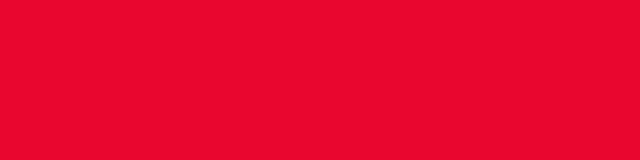
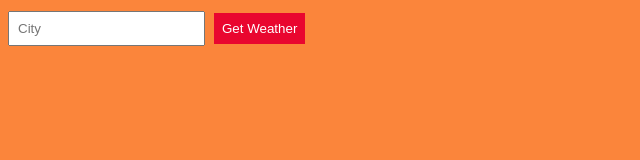
Before and after one commit to newhorizon-tech/weather-app, a website built with webpack: page dist/index.html in a window 1280 px wide. Shown: the whole page, without its empty margins (0-640 px from the left). Built offline with nearby package versions, Linux system fonts and the light colour scheme.

Commit message:
Add basic layout to webpage

```diff
--- a/src/style.scss
+++ b/src/style.scss
@@ -1,6 +1,19 @@
 $bright-pink : #e9062f;
+$light-orange : #fb853b;
 
 
 body{
+  background-color: $light-orange;
+}
+
+button {
+  color: white;
   background-color: $bright-pink;
+  border: none;
+  padding: 8px;
+  margin: 5px;
 }
+
+input {
+  padding: 8px;
+}
```
Also changed, not shown: dist/index.html.
